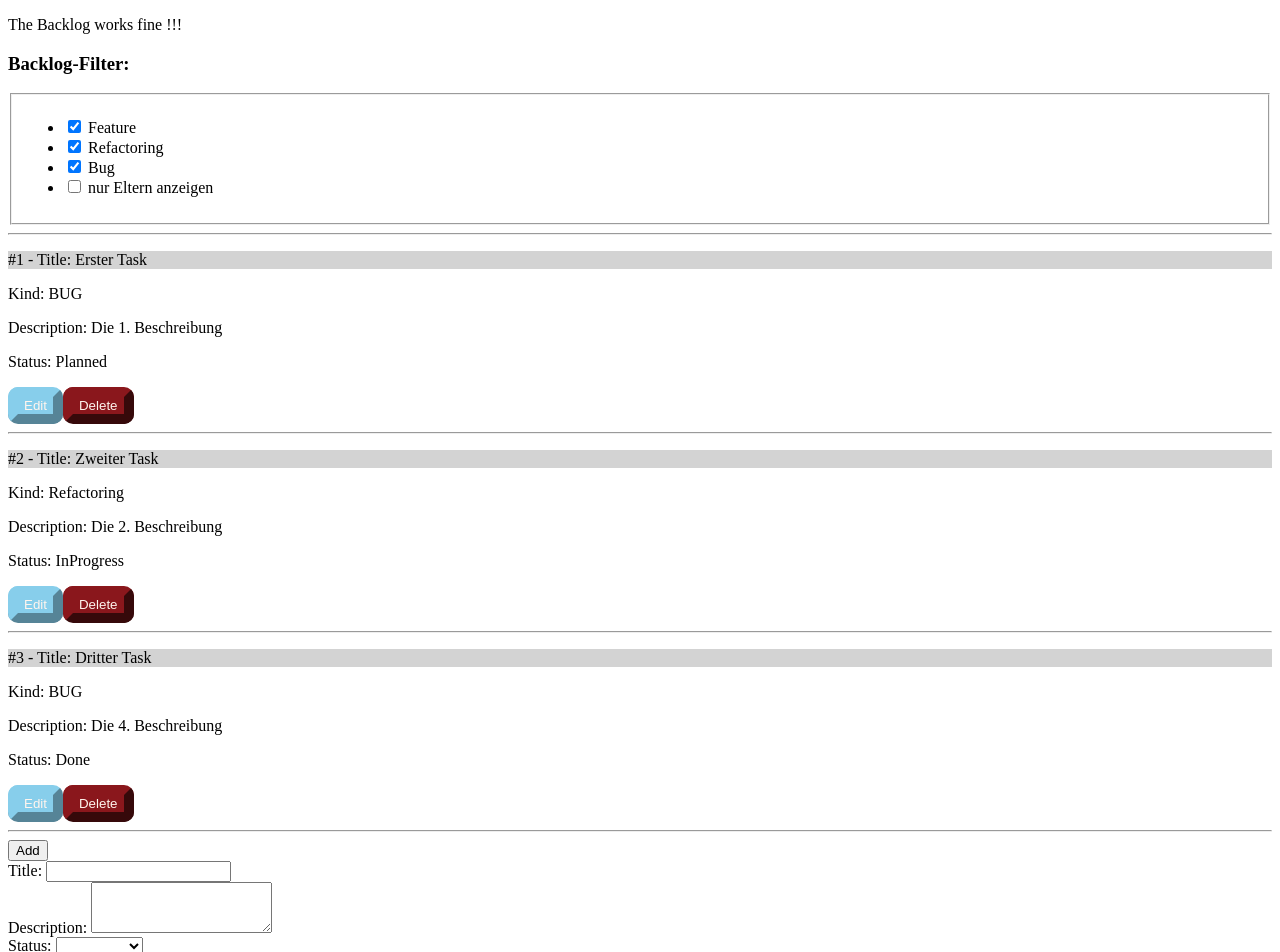
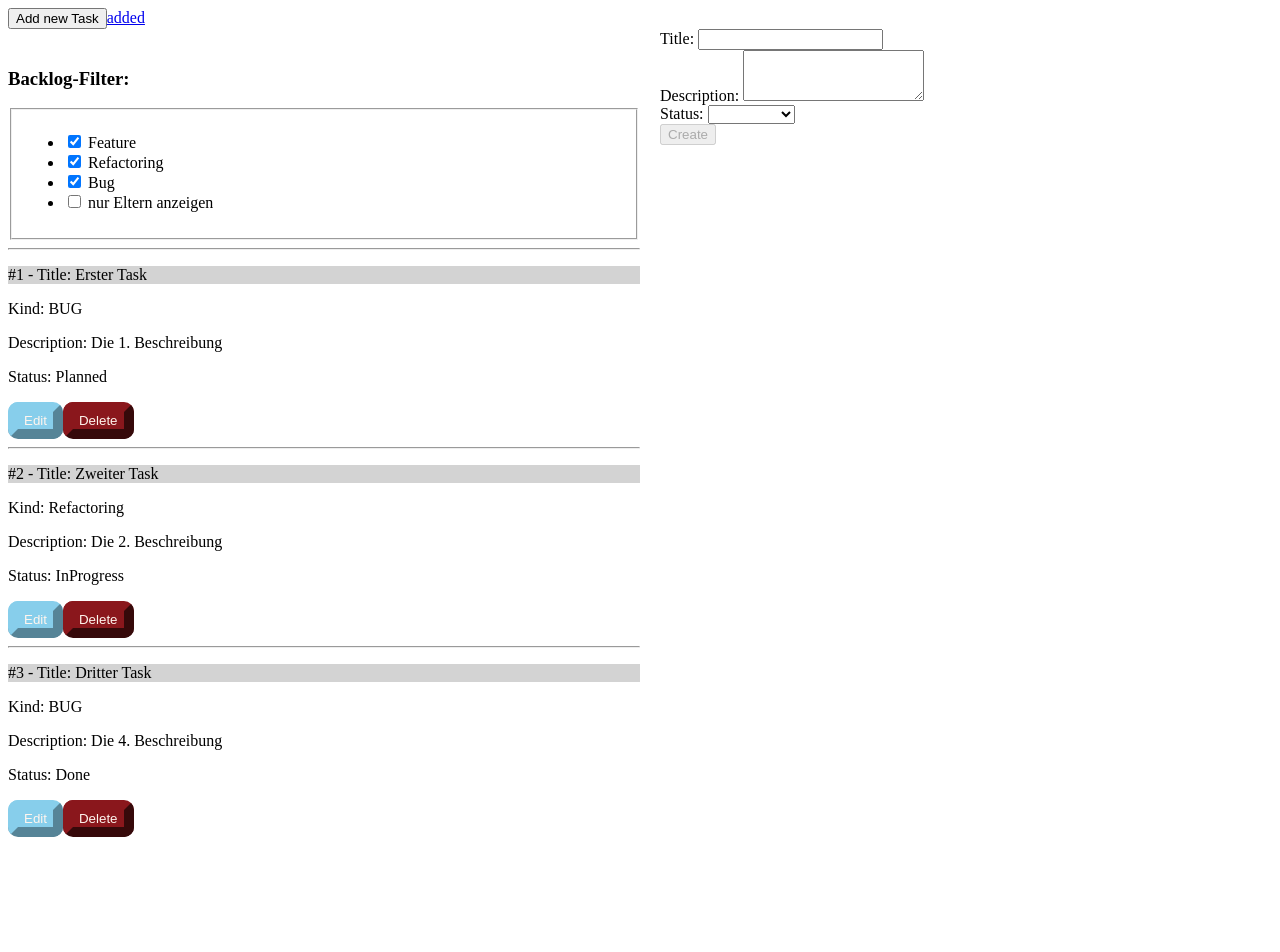
Before and after one commit to thordeuka/MyPersonallyBacklog, an Angular app in the folder myPersonallyBacklog/: page /newtask in a window 1280 px wide. Before the commit this address led to /. Shown: the top 952 px of the page. After the commit the page ends 837 px from the top, so only its background shows below. Built offline with nearby package versions, Linux system fonts and the light colour scheme.

Commit message:
Edit mode laden vorbereitet. Design linke und rechte Seite erstellt

```diff
--- a/myPersonallyBacklog/src/app/app-routing.module.ts
+++ b/myPersonallyBacklog/src/app/app-routing.module.ts
@@ -1,7 +1,15 @@
 import { NgModule } from '@angular/core';
 import { Routes, RouterModule } from '@angular/router';
+import { Error404Component } from './error404/error404.component';
+import { TaskEditComponent } from './task-edit/task-edit.component';
 
-const routes: Routes = [];
+
+const routes: Routes = [
+  {path: 'edittask/:id', component: TaskEditComponent},
+  {path: 'newtask', component: TaskEditComponent},
+  {path: 'not-found', component: Error404Component},
+  {path: '**', redirectTo: '/not-found'}
+];
 
 @NgModule({
   imports: [RouterModule.forRoot(routes)],
--- a/myPersonallyBacklog/src/app/app.component.css
+++ b/myPersonallyBacklog/src/app/app.component.css
@@ -0,0 +1,13 @@
+.leftSide{
+    float: left;
+    margin-top: 20px;
+    margin-right: 20px;
+    min-width: 30%;
+    width: 50%;
+}
+
+.rightSide{
+    margin-top: 20px;
+    min-width: 30%;
+    width: 50%;
+}
--- a/myPersonallyBacklog/src/app/app.component.html
+++ b/myPersonallyBacklog/src/app/app.component.html
@@ -1,9 +1,14 @@
-<p>The Backlog works fine !!!</p>
-<app-filter-bar (onFilterChanged)="onFilterBarFilterChanged($event)" (onOnlyParentsChanged)="onFilterBarParentFilterChanged($event)"></app-filter-bar>
-<app-backlog-task
-    *ngFor="let task of myTasks | parentFilter:currentParentFilter | taskKindFilter:currentaskFilter"
-    [TaskId]="task.id">
-</app-backlog-task>
-<hr>
-<button (click)="onAddTask()">Add</button>
-<app-task-edit></app-task-edit>
+<div>
+    <button (click)="onAddTask()">Add new Task</button>
+    <a routerLink="../edit">added</a>
+</div>
+<div class="leftSide">
+    <app-filter-bar (onFilterChanged)="onFilterBarFilterChanged($event)" (onOnlyParentsChanged)="onFilterBarParentFilterChanged($event)"></app-filter-bar>
+    <app-backlog-task
+        *ngFor="let task of myTasks | parentFilter:currentParentFilter | taskKindFilter:currentaskFilter"
+        [TaskId]="task.id">
+    </app-backlog-task>
+</div>
+<div>
+    <router-outlet></router-outlet>
+</div>
--- a/myPersonallyBacklog/src/app/app.component.ts
+++ b/myPersonallyBacklog/src/app/app.component.ts
@@ -2,6 +2,7 @@ import { Component } from '@angular/core';
 import {OnInit} from '@angular/core'
 import { BacklogTask } from './backlog-task/backlogtask.model';
 import { BacklogTaskService } from './backlog-task/backlogtask.service';
+import {ActivatedRoute, Router} from '@angular/router'
 
 @Component({
   selector: 'app-root',
@@ -15,7 +16,7 @@ export class AppComponent implements OnInit {
   public currentaskFilter: BacklogTask.TaskKind[] = [BacklogTask.TaskKind.Feature];
   public currentParentFilter: boolean;
 
-  constructor(private backlogtaskService: BacklogTaskService){}
+  constructor(private backlogtaskService: BacklogTaskService, private router:Router, private route:ActivatedRoute){}
 
   ngOnInit(): void {
     console.log("ngOnInit()");
@@ -24,7 +25,8 @@ export class AppComponent implements OnInit {
 
   onAddTask(){
     console.log("OnAddTask()");
-    this.backlogtaskService.addTask({parentId: 1, title: "Title", description: "Descvrg", kind: BacklogTask.TaskKind.Feature});
+    //this.backlogtaskService.addTask({parentId: 1, title: "Title", description: "Descvrg", kind: BacklogTask.TaskKind.Feature});
+    this.router.navigate(['newtask'], {relativeTo: this.route});
   }
 
   onFilterBarFilterChanged(event: any){
--- a/myPersonallyBacklog/src/app/app.module.ts
+++ b/myPersonallyBacklog/src/app/app.module.ts
@@ -9,6 +9,7 @@ import { FilterBarComponent } from './filter-bar/filter-bar.component';
 import { FormsModule } from '@angular/forms';
 import { ParentFilterPipe } from './parent-filter.pipe';
 import { TaskEditComponent } from './task-edit/task-edit.component';
+import { Error404Component } from './error404/error404.component';
 
 @NgModule({
   declarations: [
@@ -17,7 +18,8 @@ import { TaskEditComponent } from './task-edit/task-edit.component';
     TaskKindFilterPipe,
     FilterBarComponent,
     ParentFilterPipe,
-    TaskEditComponent
+    TaskEditComponent,
+    Error404Component
   ],
   imports: [
     BrowserModule,
--- a/myPersonallyBacklog/src/app/backlog-task/backlog-task.component.ts
+++ b/myPersonallyBacklog/src/app/backlog-task/backlog-task.component.ts
@@ -1,6 +1,7 @@
 import { Component, Input, OnInit } from '@angular/core';
 import { BacklogTask } from './backlogtask.model';
 import { BacklogTaskService } from './backlogtask.service';
+import { ActivatedRoute, Router } from '@angular/router';
 
 @Component({
   selector: 'app-backlog-task',
@@ -12,7 +13,7 @@ export class BacklogTaskComponent implements OnInit {
   @Input('TaskId') backlogTaskId: number;
   public backlogTask: BacklogTask;
 
-  constructor(private backlogTaskService: BacklogTaskService) { }
+  constructor(private backlogTaskService: BacklogTaskService, private router:Router, private route:ActivatedRoute) { }
 
   ngOnInit(): void {
     this.backlogTask = this.backlogTaskService.getTaskById(this.backlogTaskId);
@@ -20,6 +21,7 @@ export class BacklogTaskComponent implements OnInit {
 
   onEditClick(){
     console.log(this.backlogTask.title + ": edit was clicked!");
+    this.router.navigate(['edittask', this.backlogTaskId], {relativeTo: this.route});
   }
 
   onDeleteClick(){
--- /dev/null
+++ b/myPersonallyBacklog/src/app/error404/error404.component.html
@@ -0,0 +1 @@
+<p>Seite nicht gefunden Error 404!</p>
--- /dev/null
+++ b/myPersonallyBacklog/src/app/error404/error404.component.ts
@@ -0,0 +1,15 @@
+import { Component, OnInit } from '@angular/core';
+
+@Component({
+  selector: 'app-error404',
+  templateUrl: './error404.component.html',
+  styleUrls: ['./error404.component.css']
+})
+export class Error404Component implements OnInit {
+
+  constructor() { }
+
+  ngOnInit(): void {
+  }
+
+}
--- a/myPersonallyBacklog/src/app/task-edit/task-edit.component.ts
+++ b/myPersonallyBacklog/src/app/task-edit/task-edit.component.ts
@@ -1,5 +1,6 @@
 import { Component, OnInit, ViewChild } from '@angular/core';
 import { NgForm} from '@angular/forms'
+import { ActivatedRoute, Params } from '@angular/router';
 import { BacklogTask } from '../backlog-task/backlogtask.model';
 import { BacklogTaskService } from '../backlog-task/backlogtask.service';
 
@@ -10,10 +11,24 @@ import { BacklogTaskService } from '../backlog-task/backlogtask.service';
 })
 export class TaskEditComponent implements OnInit {
   @ViewChild('f', {static:true}) signupForm: NgForm;
+  private taskId: number;
 
-  constructor(private backlogTaskService: BacklogTaskService) { }
+  constructor(private backlogTaskService: BacklogTaskService, private route: ActivatedRoute) {
+    this.route.params.subscribe(
+
+      (params:Params) => {
+        console.log(params)
+        this.taskId = params['id'];
+        this.onEditViewLoad();
+      }
+      );
+  }
 
   ngOnInit(): void {
+  }
+
+  onEditViewLoad(){
+    console.log("Lade Editmode mit Id: " + this.taskId);
   }
 
   onSubmit(){
```
Also changed, not shown: myPersonallyBacklog/src/app/error404/error404.component.css (added).
